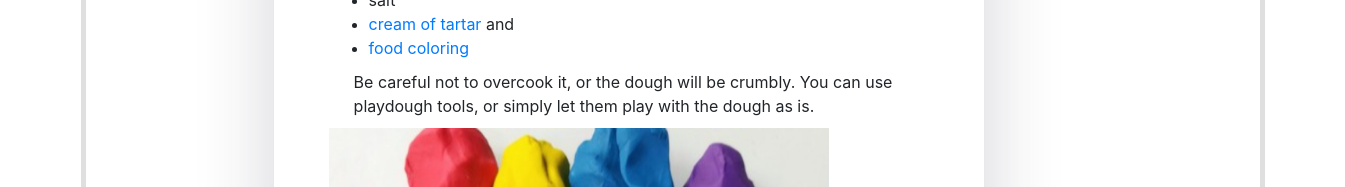
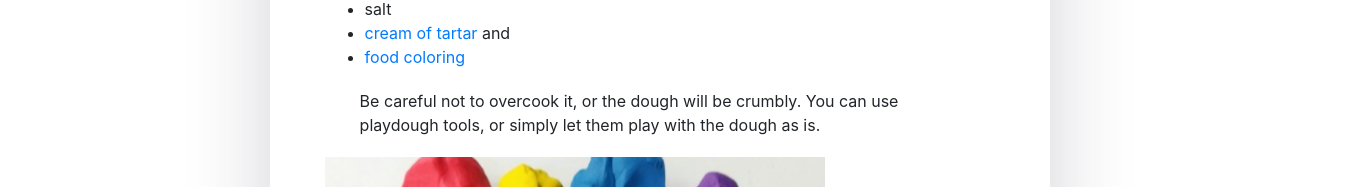
Before and after one commit to ShivalathaRachamalla/Penguin-Care-Website, a React (Create React App) app in the folder frontend/: page /Indoor in a window 1280 px wide. Shown: the part 1021-1208 px from the top of the page, 1345 px wide, since content can reach past the window. Built offline with nearby package versions, Linux system fonts and the light colour scheme.

Commit message:
change border for indoor page and movies

```diff
--- a/frontend/src/App.css
+++ b/frontend/src/App.css
@@ -38,7 +38,7 @@ animation-duration: 8s;
 }
 
 .para{
-  margin:10px;
+  margin:20px;
   padding-left:15px;
 
 }
@@ -61,11 +61,12 @@ margin-top:2vw;
 margin-left: 2vw !important;
 padding-left: 10vw !important;
 margin-right: 2vw !important;
-padding-right: 20vw !important;
-border-style:solid;
+padding-right: 10vw !important;
+/*border-style:solid;
 border-width: 5px;
 background-color:white;
-background-size: cover;
+background-size: cover;*/
+border-color:white ;
 }
 
 .trial
@@ -75,7 +76,7 @@ background-size: cover;
   background: #ffffff;
   box-shadow: 0px 14px 80px rgba(34, 35, 58, 0.2);
   padding: 40px 55px 45px 55px;
-  border-radius: 15px;
-  transition: all .3s;
+ /*border-radius: 15px;
+  transition: all .3s;*/
 
 }
--- a/frontend/src/components/Indoor.js
+++ b/frontend/src/components/Indoor.js
@@ -21,9 +21,7 @@ class Indoor extends Component {
 
                     </div>
 
-
-
-                        <ol type="1">
+                     <ol type="1">
                             <div className="trial">
                         <font size="5" color="brown"> <li><b>Make homemade Playdough</b></li></font>
 
@@ -80,12 +78,16 @@ class Indoor extends Component {
                                   And as long as we have wipes handy for them to clean up with, it doesn’t even make a mess.</p>
                                   <img src={require('../img/finger_art.jpg')} alt="activity d
                              image" width="600" height="350" align="center" />
+                             </div>
+                             <div className="trial">
                             <font size="5" color="brown"> <li> <b>Create a Race-Car Track</b></li></font>
                              <p>Use your painter’s tape (or opt for this super cool race-track tape) to make a huge road system for your kids’
                                   matchbox cars. Think outside the box and have the track scale furniture and other obstacles (just make sure it’s something
                                   you don’t mind toy vehicles being “driven” over). The key to making it active is to make it large-scale, so they are engaging their core muscles while crawling all over.</p>
                                   <img src={require('../img/car_tape.jpg')} alt="activity d
                              image" width="550" height="350" align="center" />
+                             </div>
+                             <div className="trial">
                              <font size="5" color="brown"> <li> <b> Paint with a Balloon</b></li></font>
                              <p>Make cricket-ball sized water balloons and use them as tools to paint on blank paper. Young kids can simply make stamps in different colours. Older kids could use
                                  these to paint simple structured images.</p>
```
